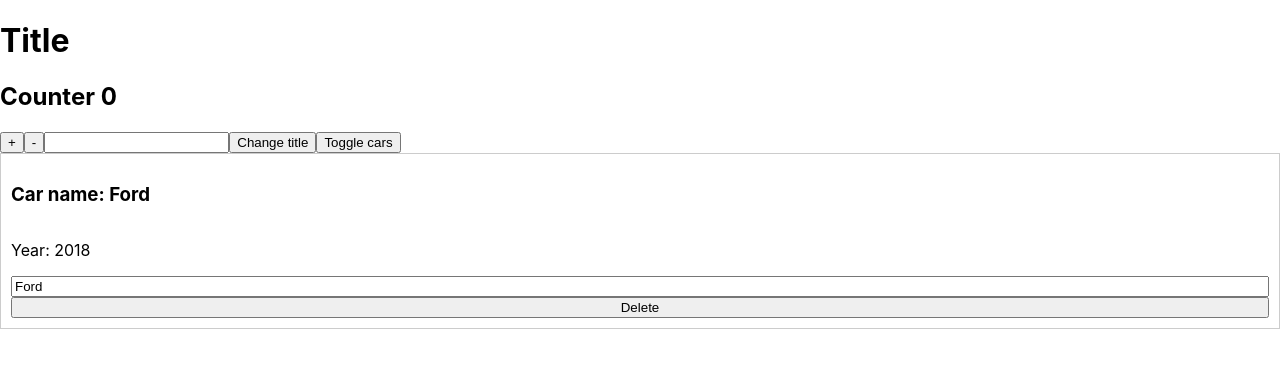
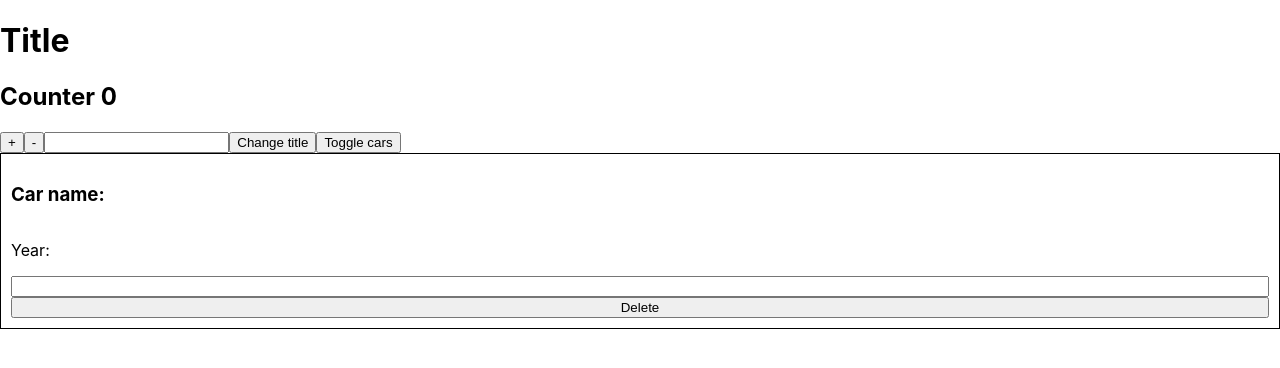
Before and after one commit to catherinacd/react-course, a React (Create React App) app: page / in a window 1280 px wide. Both pictures are taken after a click on the button "Toggle cars". Shown: the top 368 px of the page. Built offline with nearby package versions, Linux system fonts and the light colour scheme.

Commit message:
init hoc'

```diff
--- a/src/Car/Car.js
+++ b/src/Car/Car.js
@@ -1,47 +1,11 @@
 import React, { Component } from 'react'
+import withClass from './../hoc/withClass'
+import './Car.scss'
 
 class Car extends Component {
-  // componentWillReceiveProps(nextProps) {
-  //   console.log('Car componentWillReceiveProps ', nextProps)
-  // }
-
-  shouldComponentUpdate(nextProps, nextState) {
-    console.log('Car shouldComponentUpdate', nextProps, nextState)
-    return nextProps.name.trim() !== this.props.name.trim()
-  }
-
-  // componentWillUpdate(nextProps, nextState) {
-  //   console.log('Car componentWillUpdate', nextProps, nextState)
-  // }
-
-  // static getDerivedStateFromProps(nextProps, prevState) {
-  //   console.log('Car getDerivedStateFromProps', nextProps, prevState)
-  //   return prevState
-  // }
-
-  componentDidUpdate() {
-    console.log('Car componentDidUpdate')
-  }
-
-  getSnapshotBeforeUpdate() {
-    console.log('Car getSnapshotBeforeUpdate')
-  }
-
-  componentWillUnmount() {
-    console.log('Car componentWillUnmount')
-  }
   render() {
-    console.log('Car render')
     return (
-      <div
-        style={{
-          border: '1px solid #ccc',
-          marginBottom: '10px',
-          padding: '10px',
-          display: 'flex',
-          flexDirection: 'column'
-        }}
-      >
+      <>
         <h3>Car name: {this.props.name}</h3>
         <p>Year: {this.props.year}</p>
         <input
@@ -50,8 +14,8 @@ class Car extends Component {
           value={this.props.name}
         />
         <button onClick={this.props.onDelete}>Delete</button>
-      </div>
+      </>
     )
   }
 }
-export default Car
+export default withClass(Car, 'car')
--- /dev/null
+++ b/src/Car/Car.scss
@@ -0,0 +1,7 @@
+.car {
+  border: 1px solid #000;
+  margin-bottom: 10px;
+  padding: 10px;
+  display: flex;
+  flex-direction: column;
+}
--- a/src/Counter/Counter.js
+++ b/src/Counter/Counter.js
@@ -6,8 +6,7 @@ class Counter extends Component {
   }
 
   addCounter = () => {
-    // this.setState({ counter: this.state.counter + 1 })
-    this.state(prevState => {
+    this.setState(prevState => {
       return {
         counter: prevState.counter + 1
       }
@@ -15,7 +14,11 @@ class Counter extends Component {
   }
 
   deleteCounter = () => {
-    this.setState({ counter: this.state.counter - 1 })
+    this.setState(prevState => {
+      return {
+        counter: prevState.counter - 1
+      }
+    })
   }
 
   render() {
--- /dev/null
+++ b/src/hoc/withClass.js
@@ -0,0 +1,13 @@
+import React from 'react'
+
+const withClass = (Component, className) => {
+  return props => {
+    return (
+      <div className={className}>
+        <Component />
+      </div>
+    )
+  }
+}
+
+export default withClass
```
